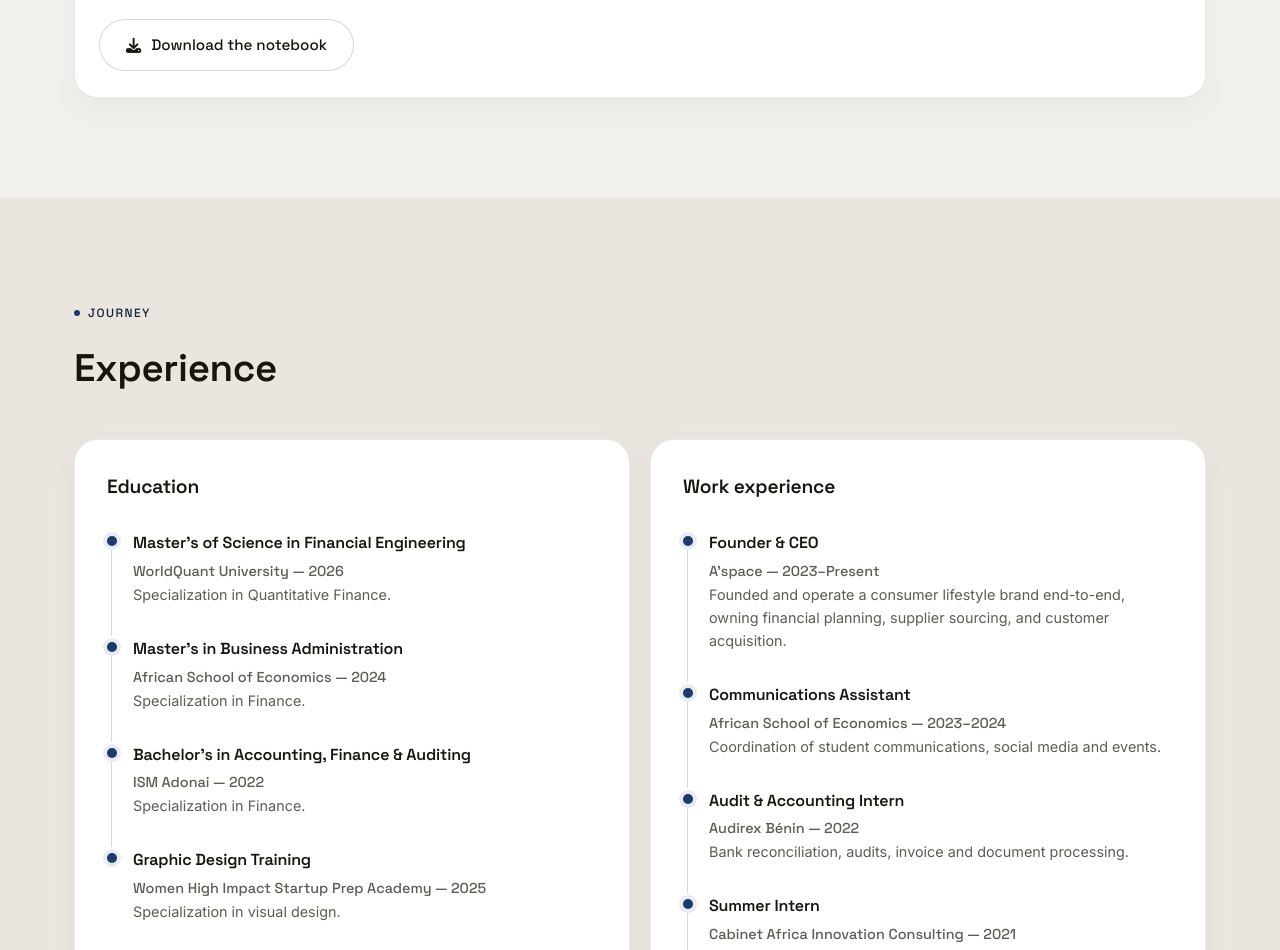
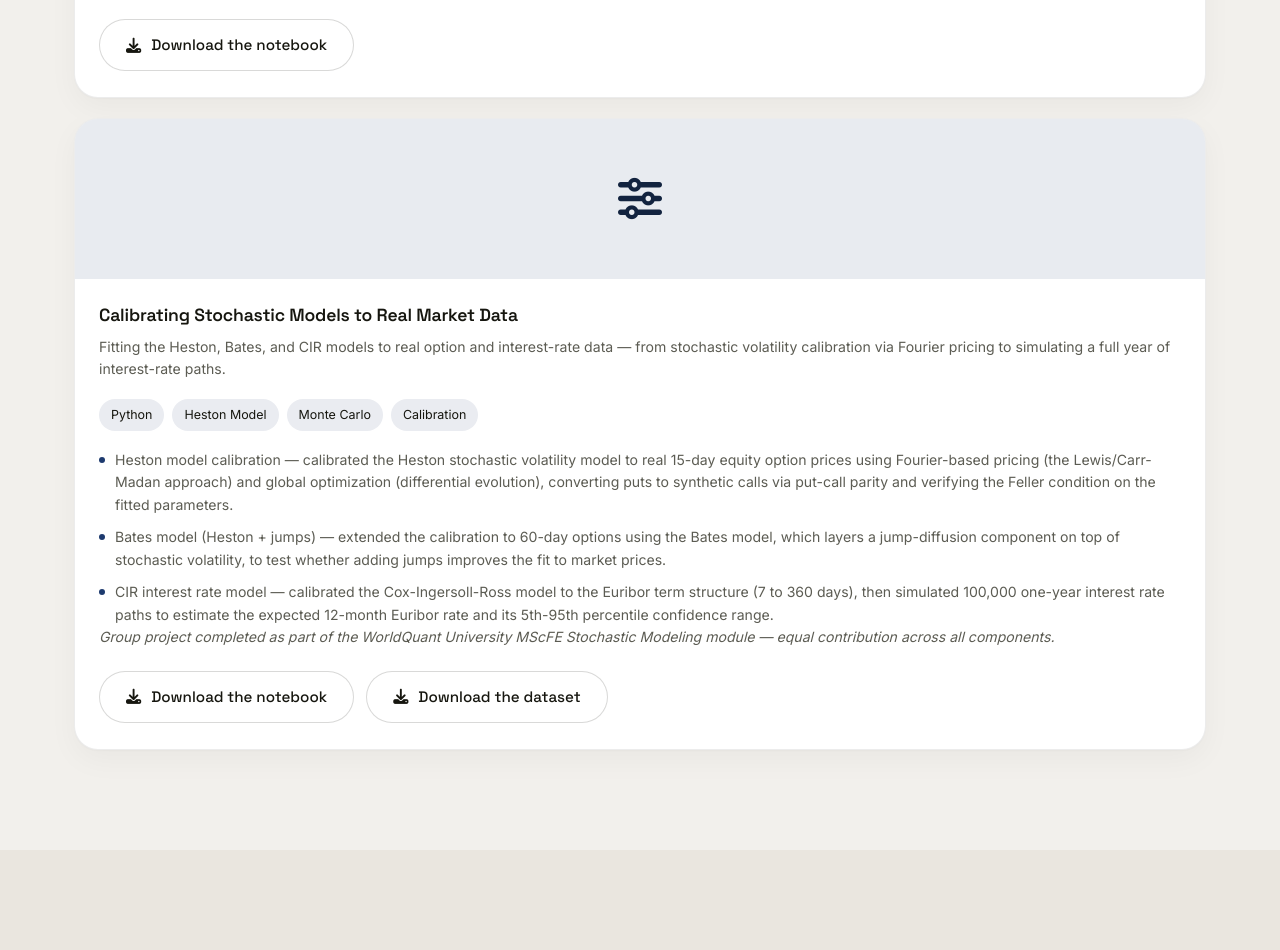
Before and after one commit to Annaatg/Portfolio, a plain HTML site: page index.html in a window 1280 px wide. Shown: the part 7808-8758 px from the top of the page. Drawn offline with Linux system fonts and the light colour scheme.

Commit message:
Add Calibrating Stochastic Models to Real Market Data project (#33)
Add a seventh WorldQuant University MScFE group project card to the
Projects section, covering Heston and Bates model calibration via
Fourier-based pricing and global optimization, and CIR interest rate
model calibration/simulation. Follows the same bento-card/tag-chip
conventions as the other project cards, with download links for the
notebook and its Excel dataset.


Claude-Session: https://claude.ai/code/session_01AxbFoZgN3brWCyt3xGpQXH

Co-authored-by: Claude <noreply@anthropic.com>

```diff
--- a/index.html
+++ b/index.html
@@ -452,6 +452,36 @@
 						</a>
 					</div>
 				</div>
+
+				<div class="bento-card col-span-4 project-card reveal">
+					<div class="project-media project-media-icon"><i class="fas fa-sliders"></i></div>
+					<div class="project-body">
+						<h3 data-key="project7-title">Calibrating Stochastic Models to Real Market Data</h3>
+						<p data-key="project7-desc">Fitting the Heston, Bates, and CIR models to real option and interest-rate data — from stochastic volatility calibration via Fourier pricing to simulating a full year of interest-rate paths.</p>
+						<div class="service-tags">
+							<span class="tag-chip">Python</span>
+							<span class="tag-chip">Heston Model</span>
+							<span class="tag-chip">Monte Carlo</span>
+							<span class="tag-chip">Calibration</span>
+						</div>
+						<ul class="project-detail-list">
+							<li data-key="project7-detail1">Heston model calibration — calibrated the Heston stochastic volatility model to real 15-day equity option prices using Fourier-based pricing (the Lewis/Carr-Madan approach) and global optimization (differential evolution), converting puts to synthetic calls via put-call parity and verifying the Feller condition on the fitted parameters.</li>
+							<li data-key="project7-detail2">Bates model (Heston + jumps) — extended the calibration to 60-day options using the Bates model, which layers a jump-diffusion component on top of stochastic volatility, to test whether adding jumps improves the fit to market prices.</li>
+							<li data-key="project7-detail3">CIR interest rate model — calibrated the Cox-Ingersoll-Ross model to the Euribor term structure (7 to 360 days), then simulated 100,000 one-year interest rate paths to estimate the expected 12-month Euribor rate and its 5th-95th percentile confidence range.</li>
+						</ul>
+						<p class="project-note" data-key="project7-note">Group project completed as part of the WorldQuant University MScFE Stochastic Modeling module — equal contribution across all components.</p>
+						<div class="project-downloads">
+							<a href="assets/WQU_SM_GWP1_Calibration.ipynb" download="WQU_Calibrating_Stochastic_Models.ipynb" class="btn btn-ghost">
+								<i class="fas fa-download"></i>
+								<span data-key="project7-download">Download the notebook</span>
+							</a>
+							<a href="assets/MScFE622_Option_data.xlsx" download="MScFE_622_Stochastic_Modeling_GWP1_Option_data.xlsx" class="btn btn-ghost">
+								<i class="fas fa-download"></i>
+								<span data-key="project7-download-dataset">Download the dataset</span>
+							</a>
+						</div>
+					</div>
+				</div>
 			</div>
 		</div>
 	</section>
@@ -716,6 +746,14 @@
 				"project6-detail5": "Barrier options — priced Up-and-In Call and Down-and-In Put exotic options under jump-diffusion, showing how barrier conditions can significantly discount an option relative to its vanilla European equivalent.",
 				"project6-note": "Group project completed as part of the WorldQuant University MScFE Derivative Pricing module — equal contribution across all components.",
 				"project6-download": "Download the notebook",
+				"project7-title": "Calibrating Stochastic Models to Real Market Data",
+				"project7-desc": "Fitting the Heston, Bates, and CIR models to real option and interest-rate data — from stochastic volatility calibration via Fourier pricing to simulating a full year of interest-rate paths.",
+				"project7-detail1": "Heston model calibration — calibrated the Heston stochastic volatility model to real 15-day equity option prices using Fourier-based pricing (the Lewis/Carr-Madan approach) and global optimization (differential evolution), converting puts to synthetic calls via put-call parity and verifying the Feller condition on the fitted parameters.",
+				"project7-detail2": "Bates model (Heston + jumps) — extended the calibration to 60-day options using the Bates model, which layers a jump-diffusion component on top of stochastic volatility, to test whether adding jumps improves the fit to market prices.",
+				"project7-detail3": "CIR interest rate model — calibrated the Cox-Ingersoll-Ross model to the Euribor term structure (7 to 360 days), then simulated 100,000 one-year interest rate paths to estimate the expected 12-month Euribor rate and its 5th-95th percentile confidence range.",
+				"project7-note": "Group project completed as part of the WorldQuant University MScFE Stochastic Modeling module — equal contribution across all components.",
+				"project7-download": "Download the notebook",
+				"project7-download-dataset": "Download the dataset",
 
 				"experience-eyebrow": "Journey",
 				"experiences-title": "Experience",
@@ -864,6 +902,14 @@
 				"project6-detail5": "Options à barrière — valorisation d'options exotiques Up-and-In Call et Down-and-In Put sous diffusion à sauts, montrant comment les conditions de barrière peuvent fortement décoter une option par rapport à son équivalent européen classique.",
 				"project6-note": "Projet de groupe réalisé dans le cadre du module Derivative Pricing du MScFE de WorldQuant University — contribution égale sur l'ensemble des volets.",
 				"project6-download": "Télécharger le notebook",
+				"project7-title": "Calibration de modèles stochastiques sur des données de marché réelles",
+				"project7-desc": "Ajustement des modèles de Heston, Bates et CIR sur des données réelles d'options et de taux d'intérêt — de la calibration de la volatilité stochastique par valorisation de Fourier à la simulation d'une année complète de trajectoires de taux d'intérêt.",
+				"project7-detail1": "Calibration du modèle de Heston — calibration du modèle de volatilité stochastique de Heston sur des prix réels d'options actions à 15 jours par valorisation basée sur Fourier (approche de Lewis/Carr-Madan) et optimisation globale (évolution différentielle), en convertissant les puts en calls synthétiques via la parité call-put et en vérifiant la condition de Feller sur les paramètres ajustés.",
+				"project7-detail2": "Modèle de Bates (Heston + sauts) — extension de la calibration à des options à 60 jours à l'aide du modèle de Bates, qui superpose une composante de diffusion à sauts à la volatilité stochastique, pour tester si l'ajout de sauts améliore l'ajustement aux prix de marché.",
+				"project7-detail3": "Modèle de taux d'intérêt CIR — calibration du modèle de Cox-Ingersoll-Ross sur la structure par terme de l'Euribor (7 à 360 jours), puis simulation de 100 000 trajectoires de taux d'intérêt sur un an pour estimer le taux Euribor à 12 mois attendu et son intervalle de confiance au 5e-95e centile.",
+				"project7-note": "Projet de groupe réalisé dans le cadre du module Stochastic Modeling du MScFE de WorldQuant University — contribution égale sur l'ensemble des volets.",
+				"project7-download": "Télécharger le notebook",
+				"project7-download-dataset": "Télécharger le jeu de données",
 
 				"experience-eyebrow": "Parcours",
 				"experiences-title": "Expériences",
```
Also changed, not shown: 2 other files.
